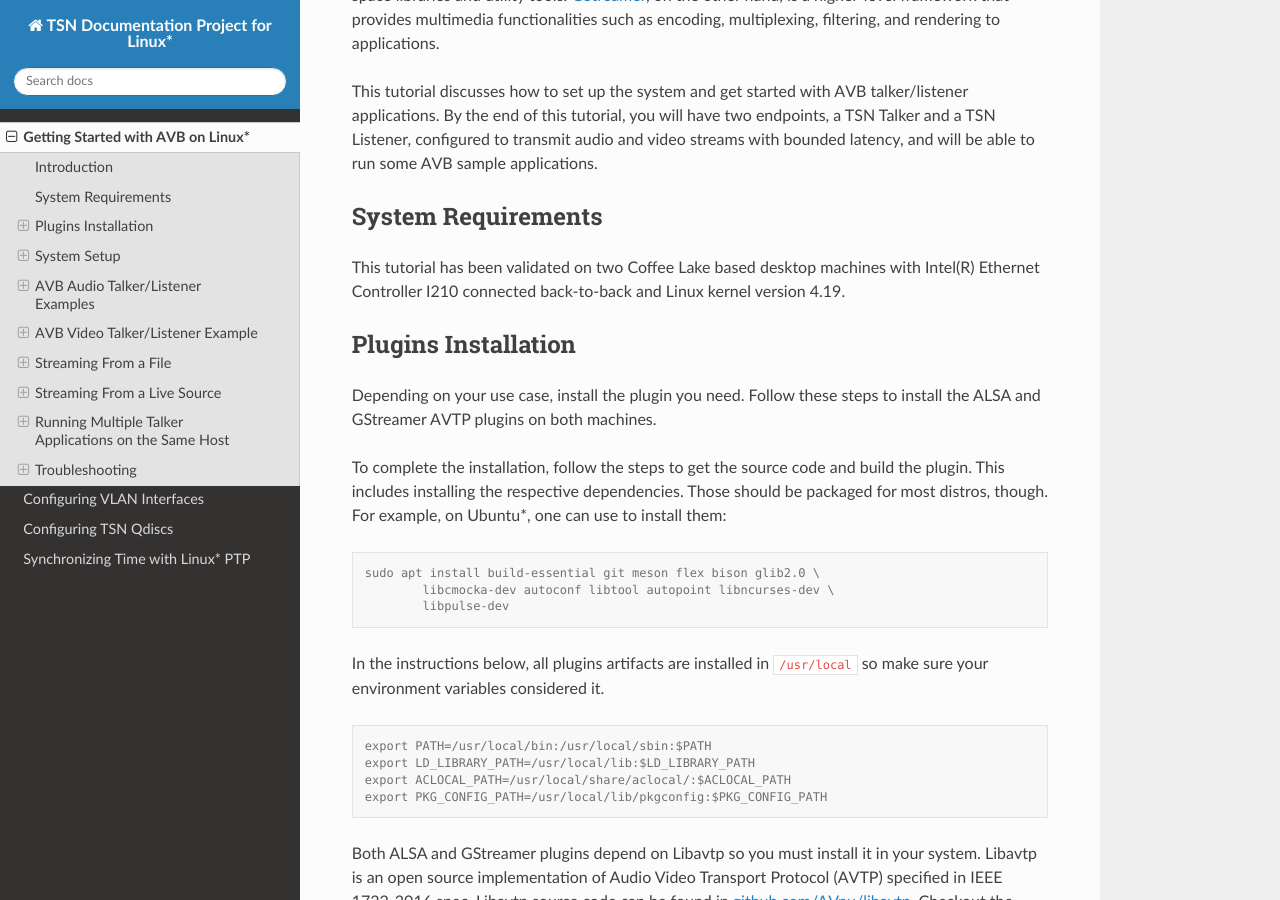
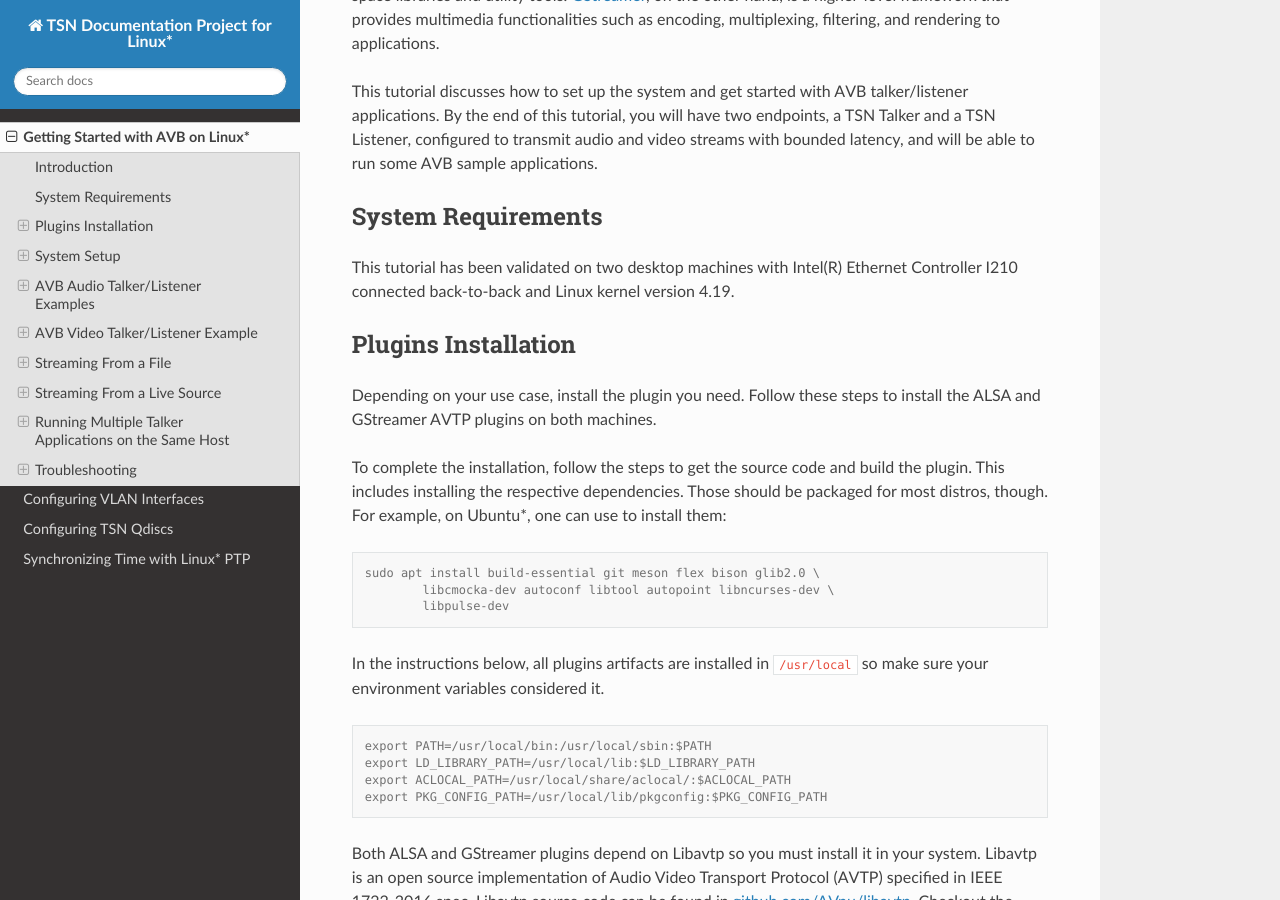
Before and after one commit to Avnu/tsn-doc, a Sphinx documentation site: the page built from source/avb.rst, in a window 1280 px wide and 900 px high, scrolled down 592 px. Built offline with Sphinx 7.4.7 and the Read the Docs theme 2.0.0, drawn with Linux system fonts in a browser that asks for light colours.

Commit message:
avb: Remove processor type mention from system requirements
While this tutorial was validated on Coffee Lake based machines, they are
effectively desktop ones - not some specific platform. Mentioning Coffee
Lake doesn't add any value to the tutorial, as other processors should
work just fine.

```diff
--- a/source/avb.rst
+++ b/source/avb.rst
@@ -36,9 +36,8 @@ applications.
 System Requirements
 -------------------
 
-This tutorial has been validated on two Coffee Lake based desktop machines with
-Intel(R) Ethernet Controller I210 connected back-to-back and Linux
-kernel version 4.19.
+This tutorial has been validated on two desktop machines with Intel(R) Ethernet
+Controller I210 connected back-to-back and Linux kernel version 4.19.
 
 Plugins Installation
 --------------------
```
